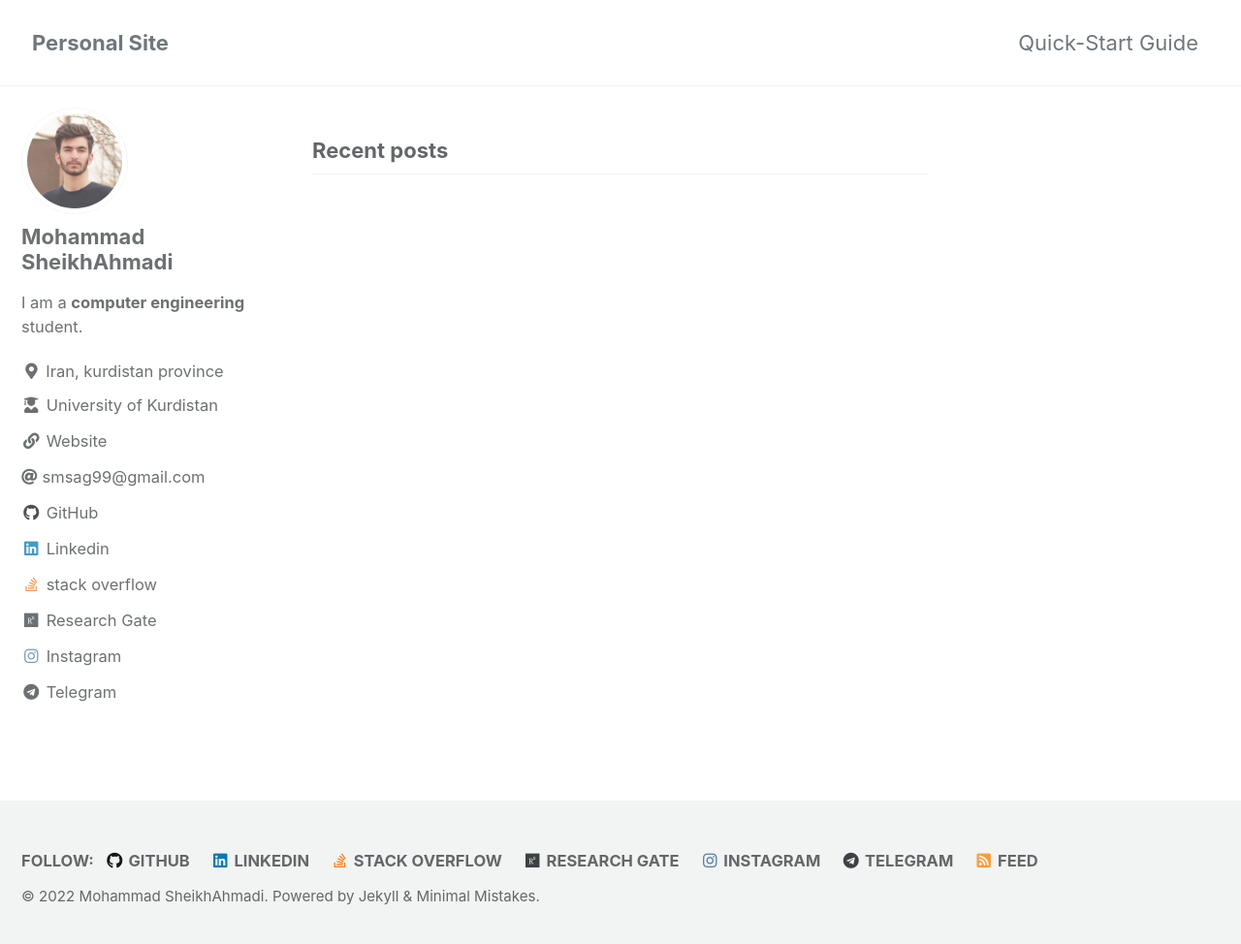
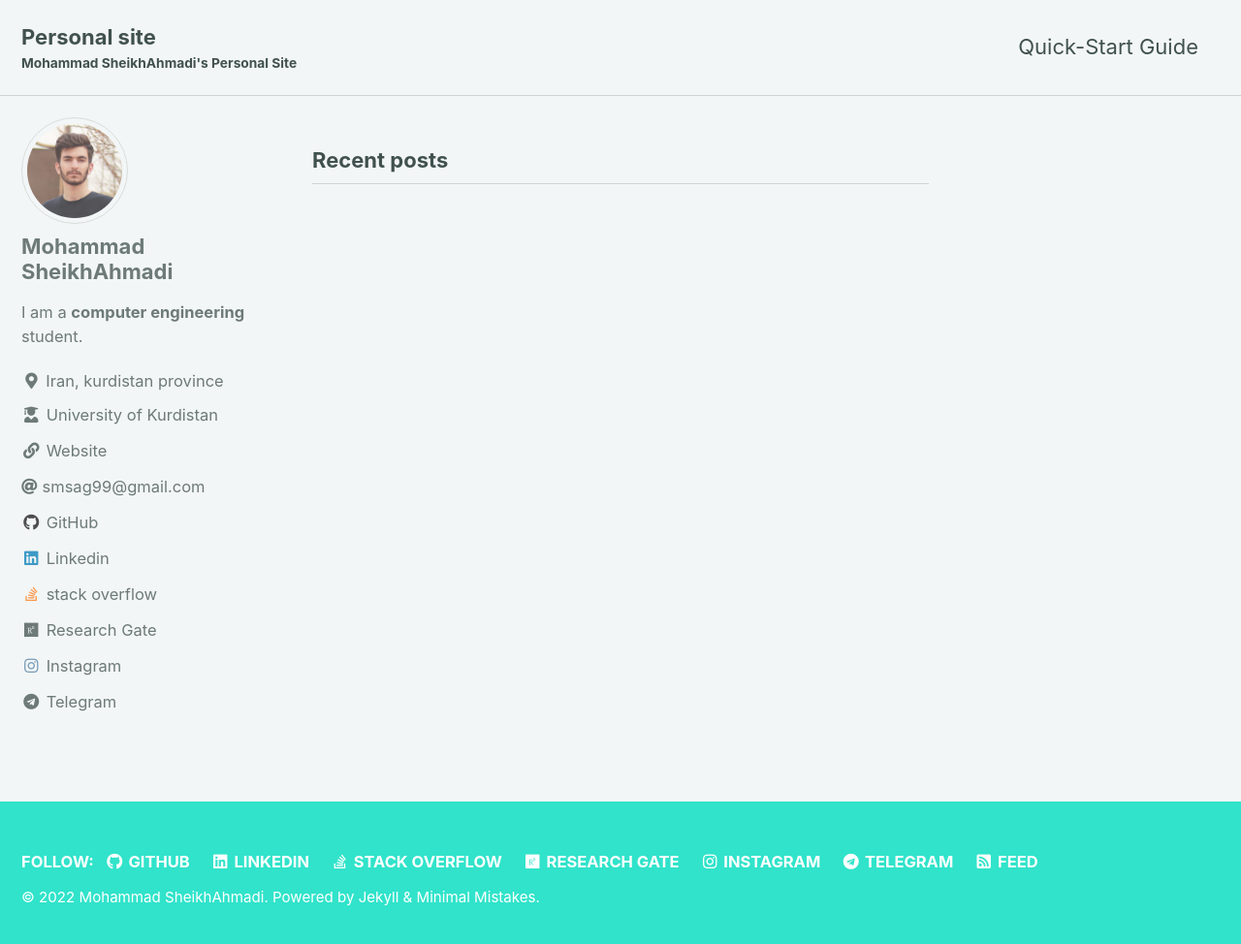
Before and after one commit to smsag99/Personal_Website, a Jekyll site: the page built from index.html, in a window 1280 px wide and 981 px high. Shown: the top 974 px of the window at 97% size. Built offline with Jekyll 4.4.1, drawn with Linux system fonts in a browser that asks for light colours; cached includes are drawn as plain includes; the list of posts is cut into pages by our own code.

Commit message:
some changes like theme ,...

```diff
--- a/_config.yml
+++ b/_config.yml
@@ -12,20 +12,20 @@
 
 # theme                  : "minimal-mistakes-jekyll"
 # remote_theme           : "mmistakes/minimal-mistakes"
-minimal_mistakes_skin: "default" # "air", "aqua", "contrast", "dark", "dirt", "neon", "mint", "plum", "sunrise"
+minimal_mistakes_skin: "mint" # "default" ,"air", "aqua", "contrast", "dark", "dirt", "neon", "mint", "plum", "sunrise"
 
 # Site Settings
 locale: "en-US"
-title: "Personal Site"
+title: "Personal site"
 title_separator: "-"
-subtitle: # site tagline that appears below site title in masthead
+subtitle: Mohammad SheikhAhmadi's Personal Site
 name: "Mohammad SheikhAhmadi"
 description: "Mohammad SheikhAhmadi's Personal Site"
 url: # the base hostname & protocol for your site e.g. "https://mmistakes.github.io"
 baseurl: # the subpath of your site, e.g. "/blog"
 repository: # GitHub username/repo-name e.g. "mmistakes/minimal-mistakes"
 teaser: # path of fallback teaser image, e.g. "/assets/images/500x300.png"
-logo: "./Images/Logo.svg"
+logo: #"./Images/Logo.jpg"
 masthead_title: # overrides the website title displayed in the masthead, use " " for no title
 # breadcrumbs            : false # true, false (default)
 words_per_minute: 200
@@ -115,7 +115,7 @@ author:
       url: "https://uok.ac.ir/"
     - label: "Website"
       icon: "fas fa-fw fa-link"
-      url: "smsag99.github.io"
+      url: "#"
     - label: "smsag99@gmail.com"
       icon: "fas fa-regular fa-at"
       url: ""
```
Also changed, not shown: Images/Logo.svg (deleted), Images/logo.jpg (added), 6 other files.
